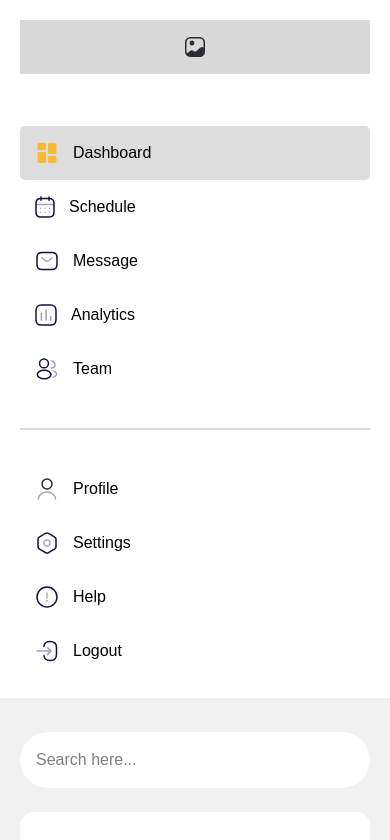
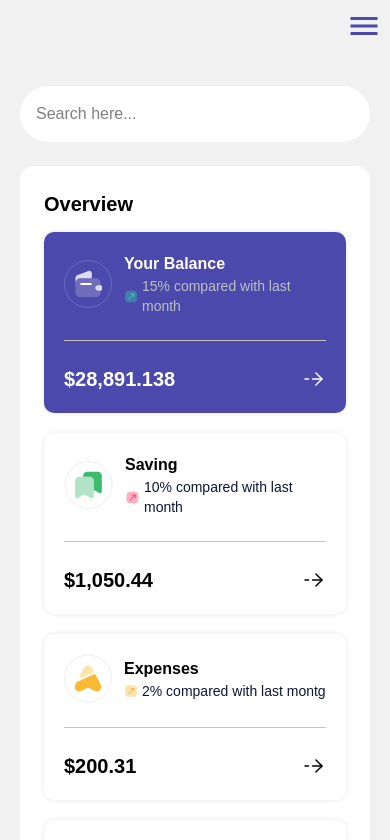
Before and after one commit to Nischal-Shakya011/IntujiFrontend, a Next.js app: page / in a window 390 px wide. Shown: the top 840 px of the page. Built offline with nearby package versions, Linux system fonts and the light colour scheme.

Commit message:
responsive ui

```diff
--- a/package.json
+++ b/package.json
@@ -13,7 +13,8 @@
     "next": "15.2.4",
     "react": "^19.0.0",
     "react-chartjs-2": "^5.3.0",
-    "react-dom": "^19.0.0"
+    "react-dom": "^19.0.0",
+    "react-icons": "^5.5.0"
   },
   "devDependencies": {
     "@eslint/eslintrc": "^3",
--- a/src/components/SideBar.jsx
+++ b/src/components/SideBar.jsx
@@ -1,10 +1,18 @@
 import React from "react";
+import { useState } from "react";
+import { IoMdMenu } from "react-icons/io";
+import { IoMdClose } from "react-icons/io";
 
 export default function SideBar() {
+  const [menuOpen, setMenuOpen] = useState(false);
+  const handleMenuToggle = () => {
+    setMenuOpen(!menuOpen);
+  };
   return (
     <>
-      <aside class="sidebar">
+      <aside class={`sidebar ${menuOpen ? "open" : ""}`}>
         <div>
+        <div className={`menu-close  pt-2 ${menuOpen? 'open':''} cursor-pointer`} onClick={handleMenuToggle}><IoMdClose className='inline text-red-600 font-bold text-3xl' /></div>
           <div class="logo">
             <svg
               width="24"
@@ -345,6 +353,12 @@ export default function SideBar() {
           </li>
         </ul>
       </aside>
+      <div
+        className={`menu-icon  pt-2 ${menuOpen ? "open" : ""} cursor-pointer`}
+        onClick={handleMenuToggle}
+      >
+        <IoMdMenu className="inline text-[#4b49ac] font-bold text-4xl" />
+      </div>
     </>
   );
 }
--- a/src/styles/globals.css
+++ b/src/styles/globals.css
@@ -24,7 +24,7 @@
   flex-direction: column;
   justify-content: space-between;
 }
-.resSidebar{
+.resSidebar {
   width: 100%;
   background: #ffffff;
   padding: 20px;
@@ -255,6 +255,12 @@
   background-position: right 10px center;
   background-size: 12px;
 }
+.menu-icon {
+  display: none;
+}
+.menu-close{
+  display: none;
+}
 
 /* responsive */
 @media screen and (max-width: 1030px) {
@@ -265,7 +271,10 @@
     /* height: 100vh; */
     background: #f1f1f1;
   }
-  .sidebar {
+  .sidebar{
+    display: none;
+  }
+  .sidebar.open {
     width: 100%;
     background: #ffffff;
     padding: 20px;
@@ -289,4 +298,21 @@
     gap: 24px;
     background: #f1f1f1;
   }
+  .menu-icon {
+    display: flex;
+    align-items: center;
+    justify-content: end;
+    padding: 8px;
+    cursor: pointer;
+  }
+  .menu-icon.open{
+    display: none;
+  }
+  .menu-close.open{
+    display: flex;
+    align-items: center;
+    justify-content: end;
+    padding: 8px;
+    cursor: pointer;
+  }
 }
```
Also changed, not shown: 1 other file (tests, documents, lock files or other folders).
